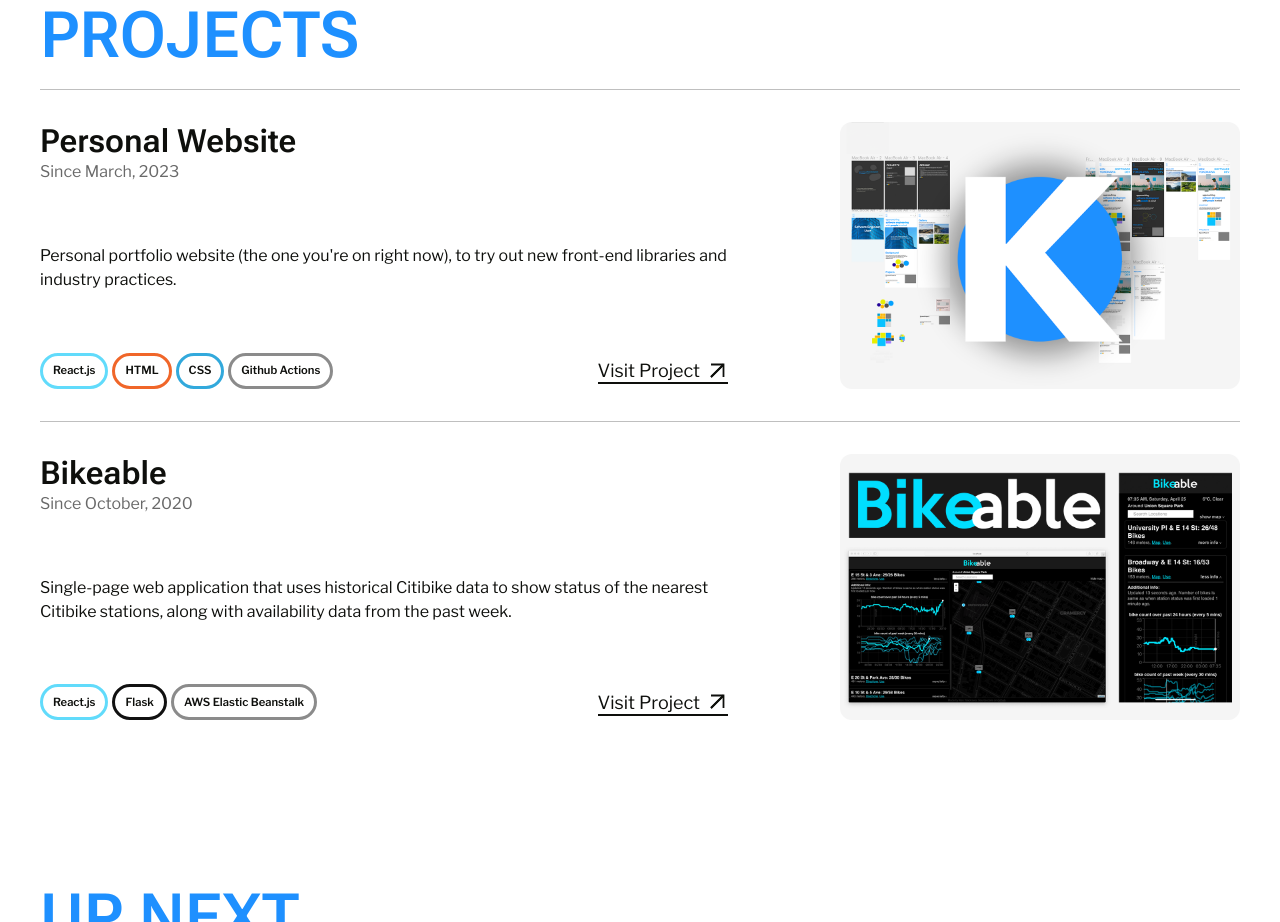
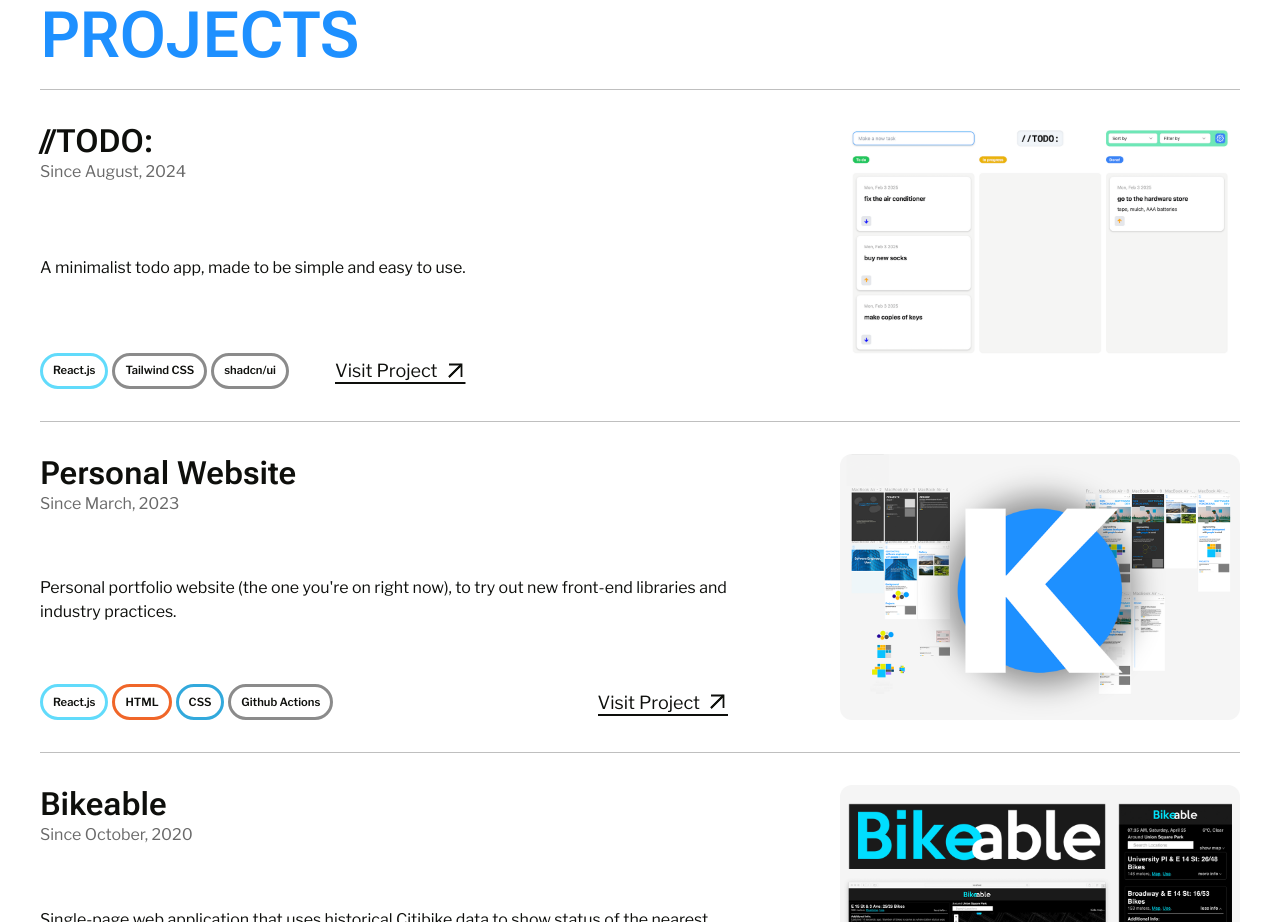
Before and after one commit to ky1044/personal-react-website, a React (Create React App) app: page / in a window 1280 px wide. Shown: the part 2240-3162 px from the top of the page. Built offline with nearby package versions, Linux system fonts and the light colour scheme; no server answers.

Commit message:
update projects section

```diff
--- a/src/components/projects/projects.ts
+++ b/src/components/projects/projects.ts
@@ -1,6 +1,14 @@
 import { ProjectDetail } from "src/utils/types";
 
 export const projects: ProjectDetail[] = [
+  {
+    title: "//TODO:",
+    date: "August, 2024",
+    image: `${process.env.PUBLIC_URL}/project-images/todo.png`,
+    description: "A minimalist todo app, made to be simple and easy to use.",
+    tech: ["React.js", "Tailwind CSS", "shadcn/ui"],
+    url: "https://github.com/kenyokokawa/todo",
+  },
   {
     title: "Personal Website",
     date: "March, 2023",
```
Also changed, not shown: public/project-images/todo.png (added).
